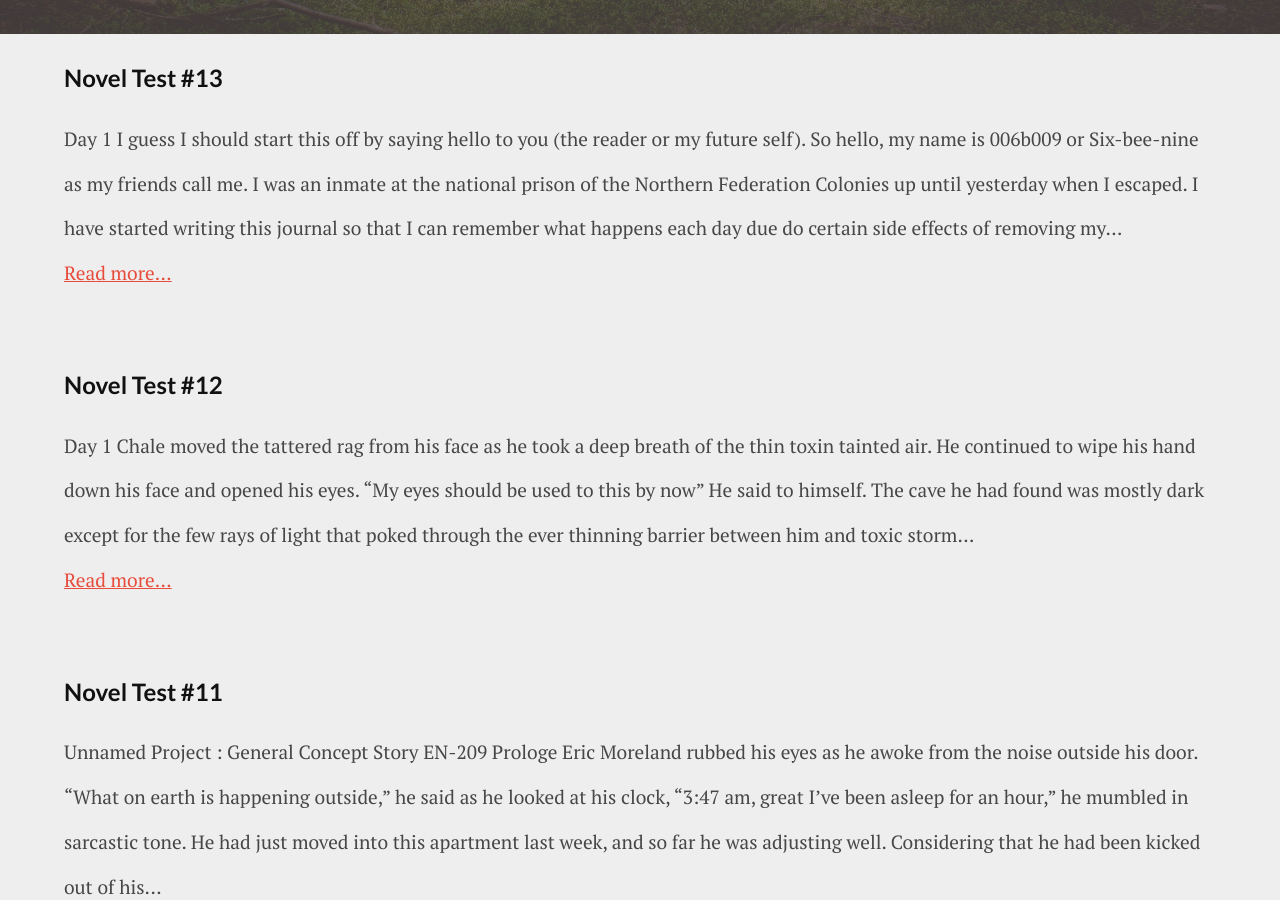
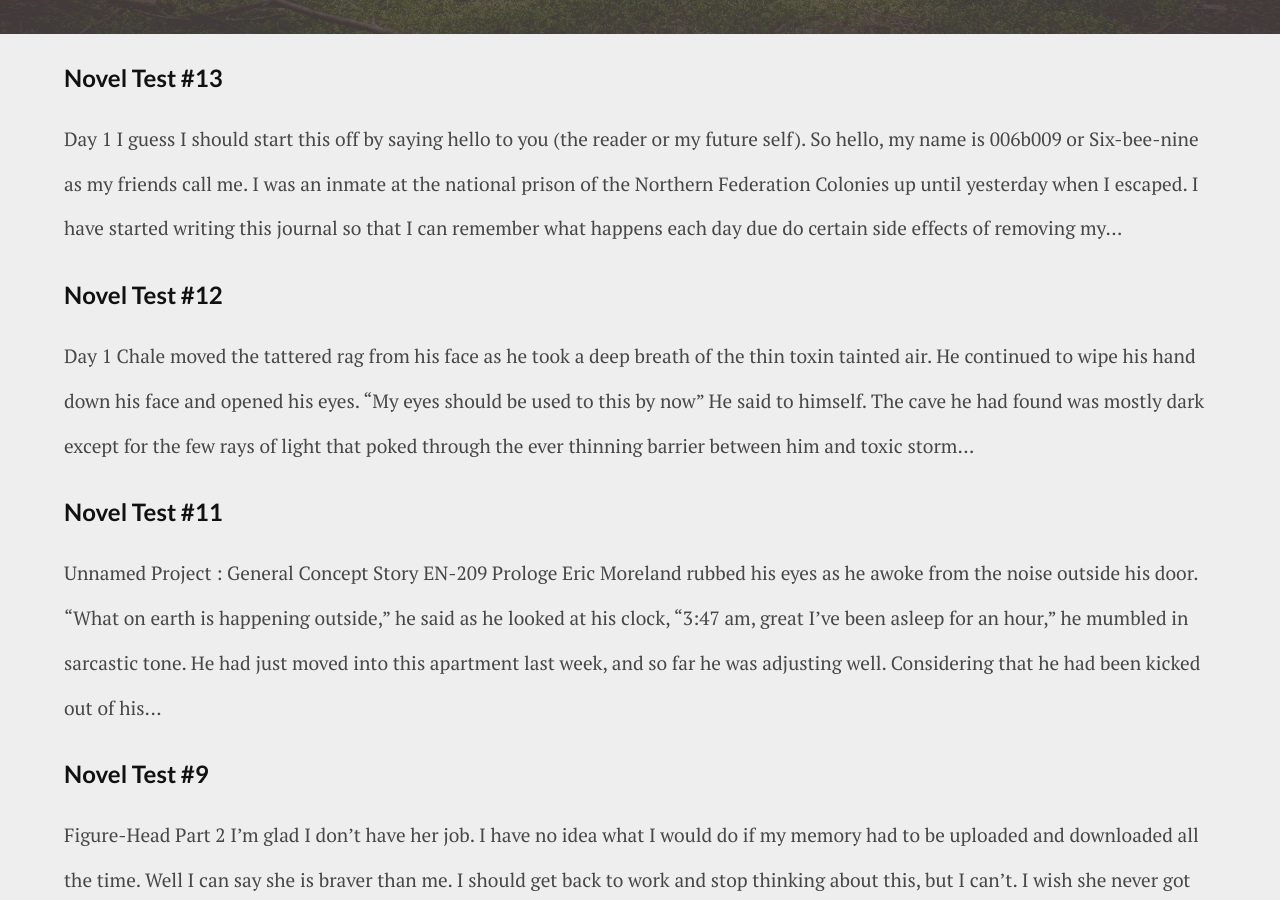
Before and after one commit to nightcry7/blog, a Jekyll site: the page built from index.html, in a window 1280 px wide and 900 px high, scrolled down 776 px. Built offline with Jekyll 4.4.1, drawn with Linux system fonts in a browser that asks for light colours; Markdown is read by kramdown in place of the engine named in the settings; some of the changed text lies outside the part shown.

Commit message:
remove uneeded link

```diff
--- a/index.html
+++ b/index.html
@@ -18,7 +18,7 @@ title: TheDigitalHawk Blog
       </h2>
       </li>
         {{ post.content | strip_html | truncatewords:75}}<br>
-            <a href="{{ site.baseurl }}{{ post.url }}">Read more...</a><br><br>
+<!--            <a href="{{ site.baseurl }}{{ post.url }}">Read more...</a><br><br>-->
     </div>
     {% endfor %}
 </ul>
```
